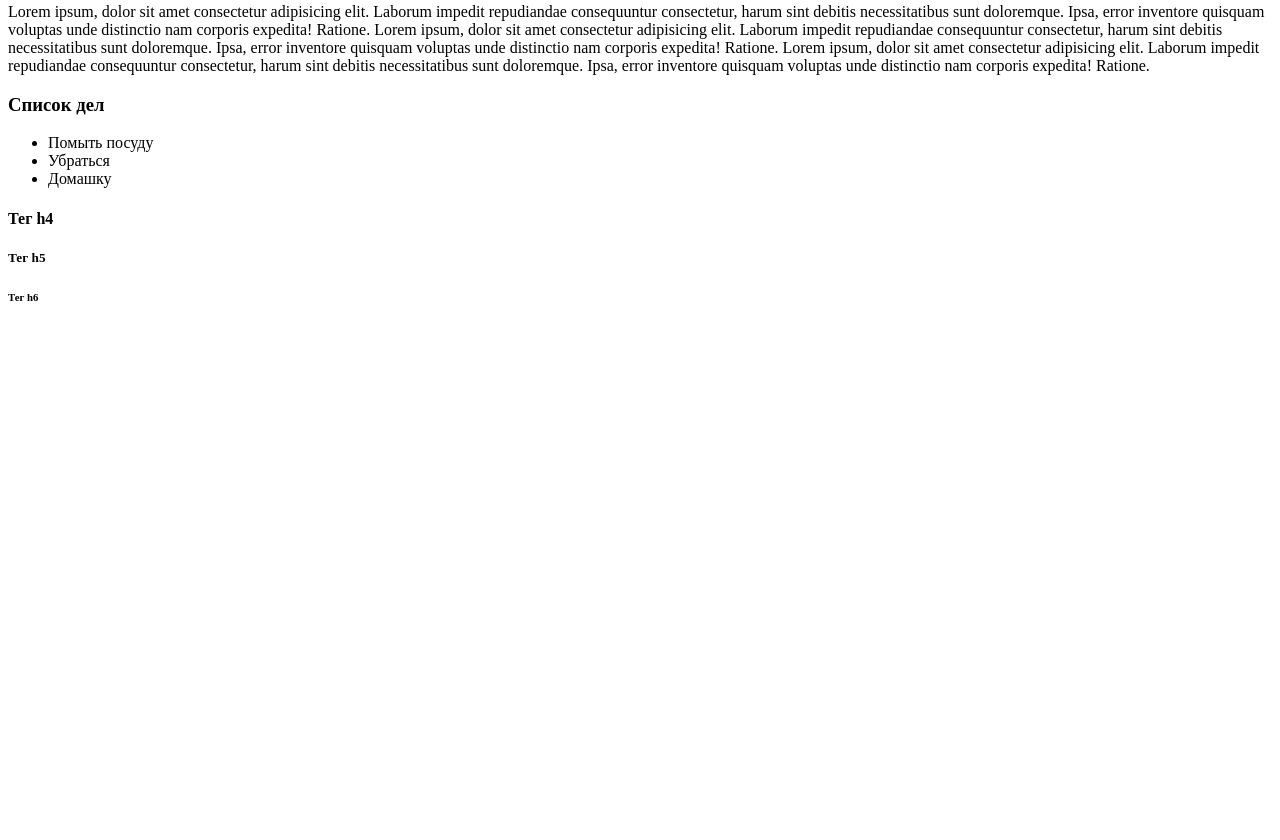
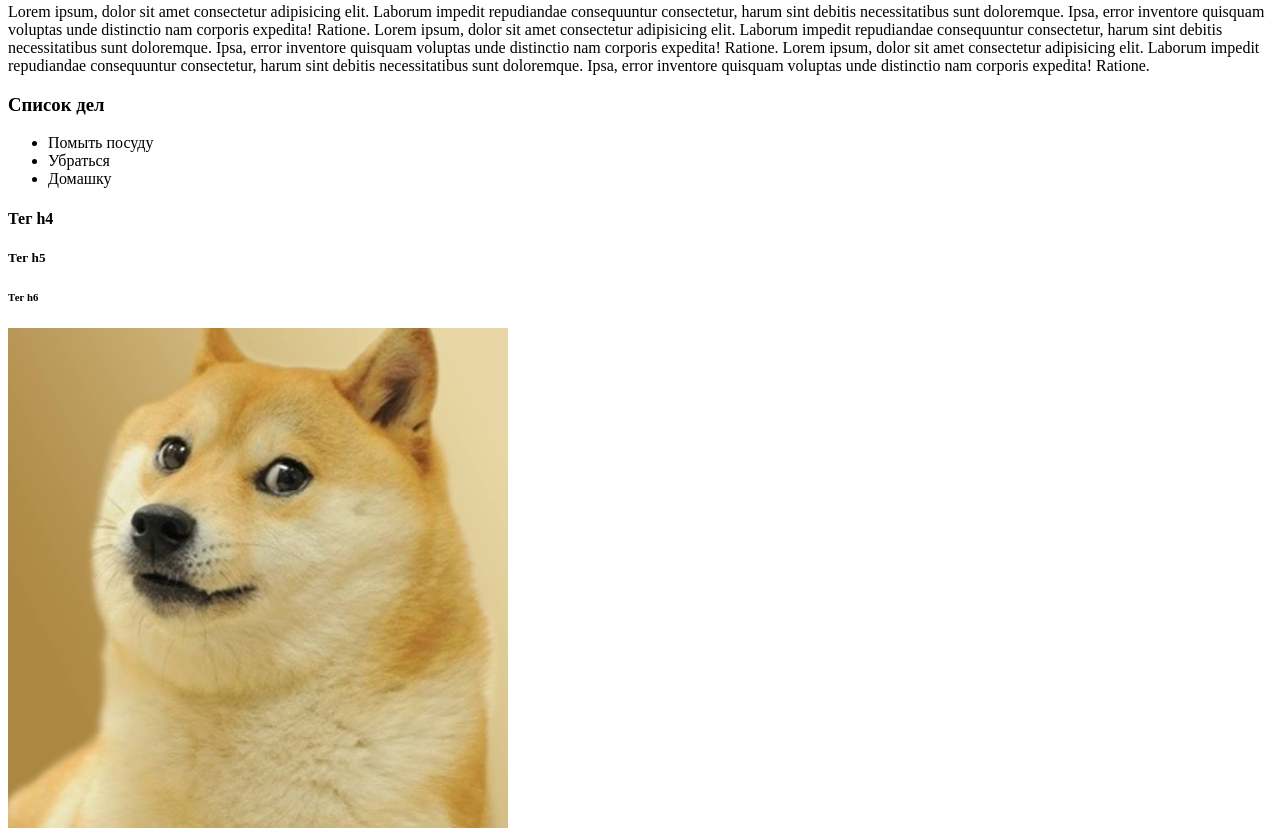
Before and after one commit to Dimusik52/Module-4-Lesson-2, a plain HTML site: page index.html in a window 1280 px wide. Shown: the part 766-1606 px from the top of the page. Before the commit the page ends 1094 px from the top, so only its background shows below. Drawn offline with Linux system fonts and the light colour scheme.

Commit message:
Добавлена картинка doge.png в код с помощью тега <img>

```diff
--- a/index.html
+++ b/index.html
@@ -42,5 +42,6 @@
     <h4>Тег h4</h4>
     <h5>Тег h5</h5>
     <h6>Тег h6</h6>
+    <img src="doge.jpg" height="500"> <!-- Вставте свою картинку или скачайте с репозитория :)-->
 </body>
 </html>
```
